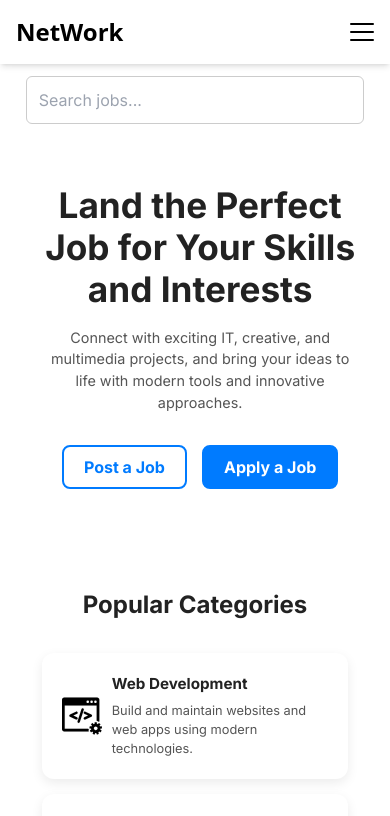
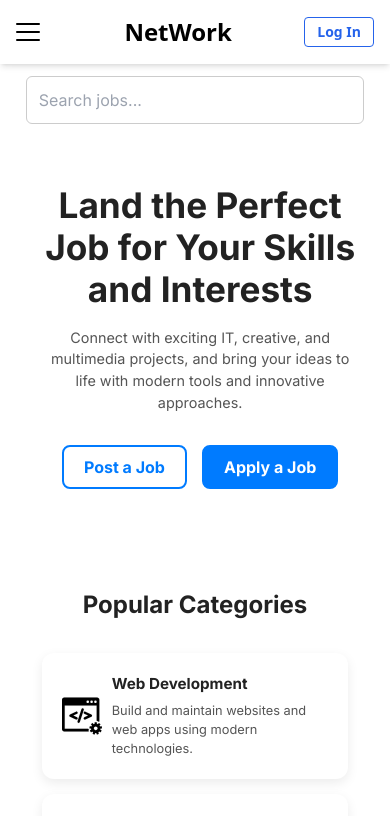
Before and after one commit to thesandeepstudio/NetWork_website, a React (Vite) app: page / in a window 390 px wide. Shown: the top 816 px of the page. Built offline with nearby package versions, Linux system fonts and the light colour scheme.

Commit message:
log in button feature set up

```diff
--- a/src/features/Profile/components/DashboardContent.jsx
+++ b/src/features/Profile/components/DashboardContent.jsx
@@ -6,4 +6,4 @@ const DashboardContent = () => {
   )
 }
 
-export default DashboardContent
+export default DashboardContent;
--- a/src/shared/Layout/Navbar/NavBar.jsx
+++ b/src/shared/Layout/Navbar/NavBar.jsx
@@ -43,6 +43,16 @@ const NavBar = () => {
       className="w-full sticky top-0 z-50 bg-white shadow-md font-sans"
     >
       <div className="max-w-[1500px] mx-auto flex items-center py-4 px-4 lg:px-8 justify-between">
+        {/* Hamburger (Left) */}
+        <div
+          className="flex flex-col gap-1.5 cursor-pointer lg:hidden mr-3"
+          onClick={() => setIsOpen(!isOpen)}
+        >
+          <span className="w-6 h-0.5 bg-black rounded"></span>
+          <span className="w-6 h-0.5 bg-black rounded"></span>
+          <span className="w-6 h-0.5 bg-black rounded"></span>
+        </div>
+
         {/* Logo */}
         <div className="text-2xl font-bold text-black">
           <Link to="/">NetWork</Link>
@@ -66,10 +76,28 @@ const NavBar = () => {
           ))}
         </ul>
 
-        {/* Desktop login/profile */}
-        <div className="hidden lg:flex gap-2 items-center">
-          {!currentUser ? (
+        {/* Right side: login/profile */}
+        <div className="flex items-center gap-3">
+          {!isCheckingUser && currentUser ? (
+            <Link to="/profile">
+              <img
+                src="/images/Hacker.png"
+                alt="Profile Avatar"
+                className="w-10 h-10 rounded-full border-2 border-blue-600 object-cover hover:scale-110 transition-transform"
+              />
+            </Link>
+          ) : (
             <>
+              {/* ✅ Small Login Button for Mobile */}
+              <Link
+                to="/auth?tab=login"
+                className="px-3 py-1 text-sm font-semibold border border-blue-600 text-blue-600 rounded hover:bg-blue-600 hover:text-white transition-colors duration-200 lg:hidden"
+              >
+                Log In
+              </Link>
+
+              {/* Desktop Buttons */}
+              <div className="hidden lg:flex gap-2">
                 <Link
                   to="/auth?tab=login"
                   className="px-4 py-1.5 border border-blue-600 text-blue-600 font-semibold rounded hover:bg-blue-600 hover:text-white transition-colors duration-200"
@@ -82,53 +110,27 @@ const NavBar = () => {
                 >
                   Sign Up
                 </Link>
+              </div>
             </>
-          ) : (
-            <Link to="/profile">
-              <img
-                src="/images/Hacker.png"
-                alt="Profile Avatar"
-                className="w-10 h-10 rounded-full border-2 border-blue-600 object-cover hover:scale-110 transition-transform"
-              />
-            </Link>
           )}
         </div>
 
-        {/* Hamburger menu for mobile */}
-        <div
-          className="flex flex-col gap-1.5 cursor-pointer lg:hidden ml-auto"
-          onClick={() => setIsOpen(!isOpen)}
-        >
-          <span className="w-6 h-0.5 bg-black rounded"></span>
-          <span className="w-6 h-0.5 bg-black rounded"></span>
-          <span className="w-6 h-0.5 bg-black rounded"></span>
-        </div>
-
-        {/* Mobile menu */}
+        {/* Mobile slide-out menu */}
         <ul
-          className={`flex flex-col gap-4 fixed top-0 right-0 h-full w-64 bg-white p-16 transition-transform transform overflow-auto z-40 ${
-            isOpen ? "translate-x-0" : "translate-x-full"
+          className={`flex flex-col justify-between fixed top-0 left-0 h-full w-64 bg-white p-7 pt-20 transition-transform transform overflow-auto z-40 ${
+            isOpen ? "translate-x-0" : "-translate-x-full"
           } lg:hidden`}
         >
-          {/* Mobile profile on top */}
-          {!isCheckingUser && currentUser && (
-            <li className="mb-4">
-              <Link
-                to="/profile"
-                className="flex items-center gap-2 px-4 py-2 rounded-lg hover:bg-gray-200"
+          <div>
+            {/* ✖️ Close Button */}
+            <button
               onClick={() => setIsOpen(false)}
+              className="absolute top-4 right-4 text-2xl font-bold text-gray-600 hover:text-black"
             >
-                <img
-                  src="/images/Hacker.png"
-                  alt="Profile Avatar"
-                  className="w-10 h-10 rounded-full border-2 border-blue-600 object-cover"
-                />
-                <span className="font-medium text-black">Profile</span>
-              </Link>
-            </li>
-          )}
+              &times;
+            </button>
 
-          {/* Mobile links */}
+            {/* Navigation links */}
             {links.map((link) => (
               <li key={link.path}>
                 <Link
@@ -144,11 +146,11 @@ const NavBar = () => {
                 </Link>
               </li>
             ))}
+          </div>
 
-          {/* Mobile login/signup if not logged in */}
+          {/* ✅ Mobile Login & Signup Buttons */}
           {!isCheckingUser && !currentUser && (
-            <>
-              <li>
+            <div className="flex flex-col gap-3 mt-auto pb-6">
               <Link
                 to="/auth?tab=login"
                 className="block px-4 py-2 rounded-lg font-medium text-blue-600 border border-blue-600 hover:bg-blue-600 hover:text-white transition-colors duration-200 text-center"
@@ -156,8 +158,6 @@ const NavBar = () => {
               >
                 Log In
               </Link>
-              </li>
-              <li>
               <Link
                 to="/auth?tab=signup"
                 className="block px-4 py-2 rounded-lg font-medium text-white bg-blue-600 border border-blue-600 hover:bg-blue-700 transition text-center"
@@ -165,8 +165,7 @@ const NavBar = () => {
               >
                 Sign Up
               </Link>
-              </li>
-            </>
+            </div>
           )}
         </ul>
       </div>
```
Lines whose indentation alone changed are shown as unchanged.
